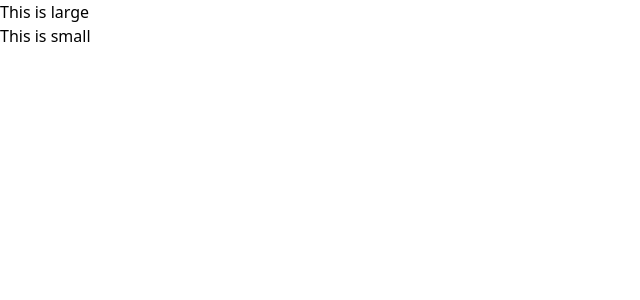
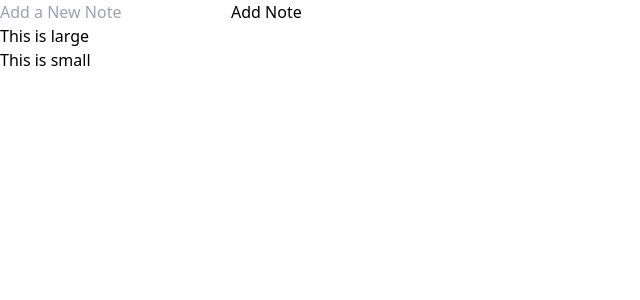
Before and after one commit to phoenix-flyhigh/frontend-machine-coding-questions, a React (Vite) app: page / in a window 1280 px wide. Shown: the top 300 px of the page, without its empty margins (0-640 px from the left). Built offline with nearby package versions, Linux system fonts and the light colour scheme.

Commit message:
Add functionality to add new notes and handle overlap logic

```diff
--- a/src/App.tsx
+++ b/src/App.tsx
@@ -18,9 +18,35 @@ function App() {
       position: { x: 0, y: 0 },
     },
   ]);
+  const [note, setNote] = useState("");
 
   return (
-    <div className="bg-black h-screen w-full flex justify-center items-center text-white">
+    <div className="bg-black h-screen w-full flex flex-col p-4 items-center  text-white">
+      <form
+        onSubmit={(e) => {
+          e.preventDefault();
+          if (note.length > 0) {
+            const newNote = {
+              id: notes.length + 1,
+              text: note,
+              position: { x: 0, y: 0 },
+            };
+
+            setNotes((prev) => [...prev, newNote]);
+            setNote("");
+          }
+        }}
+        className="flex gap-4 items-center"
+      >
+        <input
+          type="text"
+          value={note}
+          onChange={(e) => setNote(e.target.value)}
+          placeholder="Add a New Note"
+          className="px-2 w-64 py-1 border-black border-2 text-black"
+        />
+        <input type="submit" value={"Add Note"} />
+      </form>
       <Notes notes={notes} setNotes={setNotes} />
     </div>
   );
--- a/src/components/Notes.tsx
+++ b/src/components/Notes.tsx
@@ -8,41 +8,42 @@ import {
 } from "react";
 import { TNote } from "../App";
 import Note from "./Note";
+import { checkOverlapping, createNewNoteWithPosition } from "../notesHelper";
 
 interface NotesProps {
   notes: TNote[];
   setNotes: Dispatch<SetStateAction<TNote[]>>;
 }
 
+export interface NoteDimensions {
+  top: number;
+  bottom: number;
+  left: number;
+  right: number;
+}
+
 const Notes = ({ notes, setNotes }: NotesProps) => {
   const noteRefs = useRef<RefObject<HTMLDivElement>[]>([]);
 
   useEffect(() => {
-    const data = localStorage.getItem("notes");
+    const localData = localStorage.getItem("notes");
 
-    const savedNotes: TNote[] =
-      data !== "undefined" ? JSON.parse(data ?? "[]") : [];
+    const savedNotes: TNote[] = JSON.parse(localData ?? "[]");
     const updatedNotes = notes.map((note) => {
       const savedNote = savedNotes.find((x) => x.id === note.id);
       if (savedNote) {
         return savedNote;
       } else {
-        return { ...note, position: determineNewPosition() };
+        return createNewNoteWithPosition(note, notes, noteRefs);
       }
     });
-    localStorage.setItem("notes", JSON.stringify(updatedNotes));
-    setNotes(updatedNotes);
+    const updatedData = [
+      ...updatedNotes,
+      ...savedNotes.filter((saved) => !notes.some((x) => x.id === saved.id)),
+    ];
+    localStorage.setItem("notes", JSON.stringify(updatedData));
+    setNotes(updatedData);
   }, [notes.length]);
-
-  const determineNewPosition = () => {
-    const maxX = window.innerWidth - 250;
-    const maxY = window.innerHeight - 250;
-
-    return {
-      x: Math.ceil(Math.random() * maxX),
-      y: Math.ceil(Math.random() * maxY),
-    };
-  };
 
   const handleDragStart = (
     note: TNote,
@@ -63,13 +64,16 @@ const Notes = ({ notes, setNotes }: NotesProps) => {
       noteRef.style.top = `${newY}px`;
       noteRef.style.left = `${newX}px`;
     };
+
     const handleMouseUp = () => {
       document.removeEventListener("mousemove", handleMouseMove);
       document.removeEventListener("mouseup", handleMouseUp);
 
       const finalPosition = noteRef.getBoundingClientRect();
+      const currentNote = noteRefs.current[note.id].current as HTMLDivElement;
+      const currentRect = currentNote.getBoundingClientRect();
 
-      if (checkOverlapping(note.id)) {
+      if (checkOverlapping(notes, noteRefs, currentRect, note.id)) {
         noteRef.style.top = `${startPos.y}px`;
         noteRef.style.left = `${startPos.x}px`;
       } else {
@@ -90,29 +94,8 @@ const Notes = ({ notes, setNotes }: NotesProps) => {
     document.addEventListener("mouseup", handleMouseUp);
   };
 
-  const checkOverlapping = (id: number) => {
-    const currentNote = noteRefs.current[id].current as HTMLDivElement;
-    const currentRect = currentNote.getBoundingClientRect();
-
-    return notes.some((x) => {
-      if (x.id === id) {
-        return false;
-      }
-      const otherRef = noteRefs.current[x.id].current as HTMLDivElement;
-      const otherRect = otherRef.getBoundingClientRect();
-
-      const overlap = !(
-        currentRect.top > otherRect.bottom ||
-        currentRect.bottom < otherRect.top ||
-        currentRect.right < otherRect.left ||
-        currentRect.left > otherRect.right
-      );
-      return overlap;
-    });
-  };
-
   return (
-    <div>
+    <div className="h-full w-full p-8" id="notes-container">
       {notes.map((x) => (
         <Note
           key={x.id}
--- /dev/null
+++ b/src/notesHelper.ts
@@ -0,0 +1,80 @@
+import { MutableRefObject, RefObject } from "react";
+import { TNote } from "./App";
+import { NoteDimensions } from "./components/Notes";
+
+export const createNewNoteWithPosition = (
+  note: TNote,
+  notes: TNote[],
+  noteRefs: MutableRefObject<RefObject<HTMLDivElement>[]>
+) => {
+  let newNote = { ...note, position: determineNewPosition() };
+  let newNoteRect: NoteDimensions = {
+    top: newNote.position.y,
+    bottom: newNote.position.y + 96,
+    left: newNote.position.x,
+    right: newNote.position.x + 256,
+  };
+  let isNewNoteOverlaping = checkOverlapping(
+    notes,
+    noteRefs,
+    newNoteRect,
+    newNote.id
+  );
+
+  while (isNewNoteOverlaping) {
+    newNote = { ...newNote, position: determineNewPosition() };
+    newNoteRect = {
+      top: newNote.position.y,
+      bottom: newNote.position.y + 96,
+      left: newNote.position.x,
+      right: newNote.position.x + 256,
+    };
+    isNewNoteOverlaping = checkOverlapping(
+      notes,
+      noteRefs,
+      newNoteRect,
+      newNote.id
+    );
+  }
+  return newNote;
+};
+
+export const determineNewPosition = () => {
+  const notesContainer = document.getElementById("notes-container");
+
+  const maxX = window.innerWidth - 250;
+  const maxY = window.innerHeight - 500;
+
+  const startingYPoint = notesContainer?.getBoundingClientRect().top ?? 0;
+
+  return {
+    x: Math.ceil(Math.random() * maxX),
+    y: startingYPoint + Math.ceil(Math.random() * maxY),
+  };
+};
+
+export const checkOverlapping = (
+  notes: TNote[],
+  noteRefs: MutableRefObject<RefObject<HTMLDivElement>[]>,
+  currentRectDimensions: NoteDimensions,
+  id: number
+) => {
+  const currentRect = currentRectDimensions;
+
+  return notes.some((x) => {
+    if (x.id === id) {
+      return false;
+    }
+    const otherRef = noteRefs.current[x.id].current as HTMLDivElement;
+    const otherRect = otherRef.getBoundingClientRect();
+
+    const overlap = !(
+      currentRect.right < otherRect.left ||
+      currentRect.left > otherRect.right ||
+      currentRect.bottom < otherRect.top ||
+      currentRect.top > otherRect.bottom
+    );
+
+    return overlap;
+  });
+};
```
